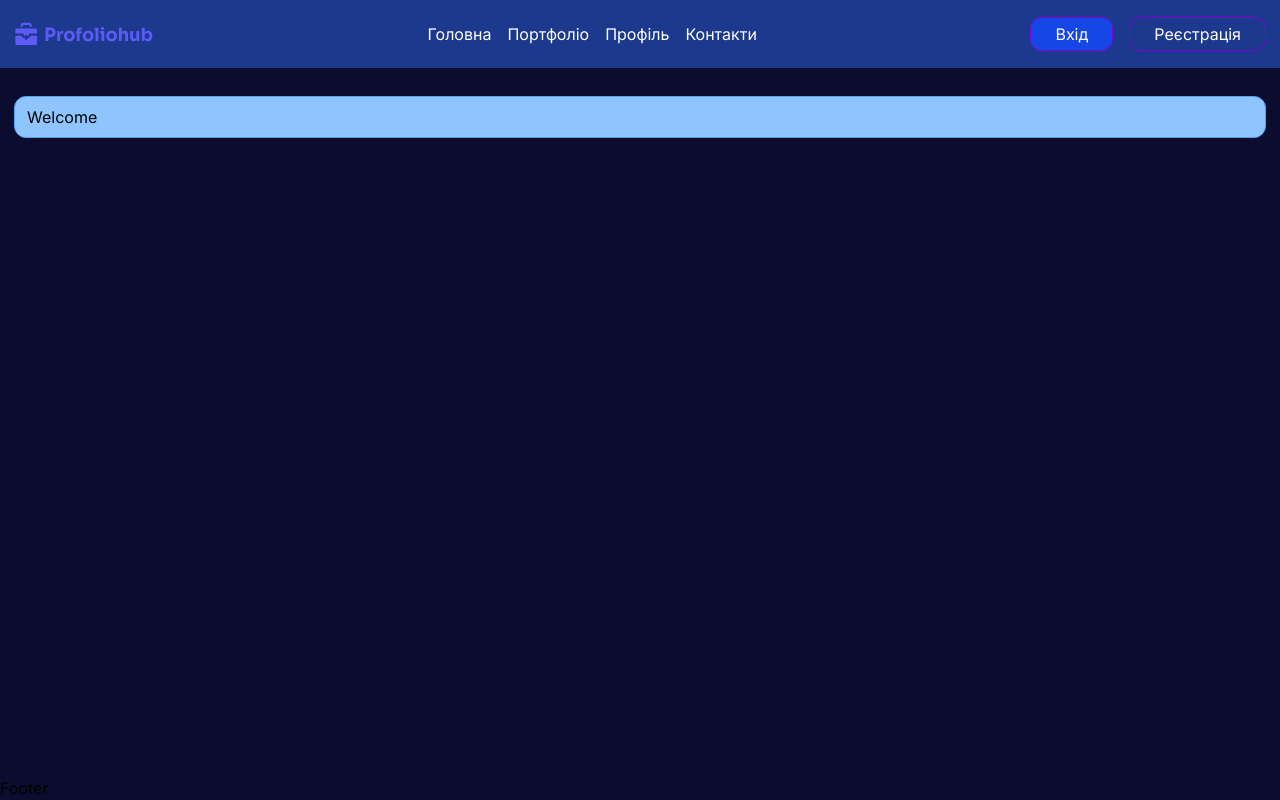
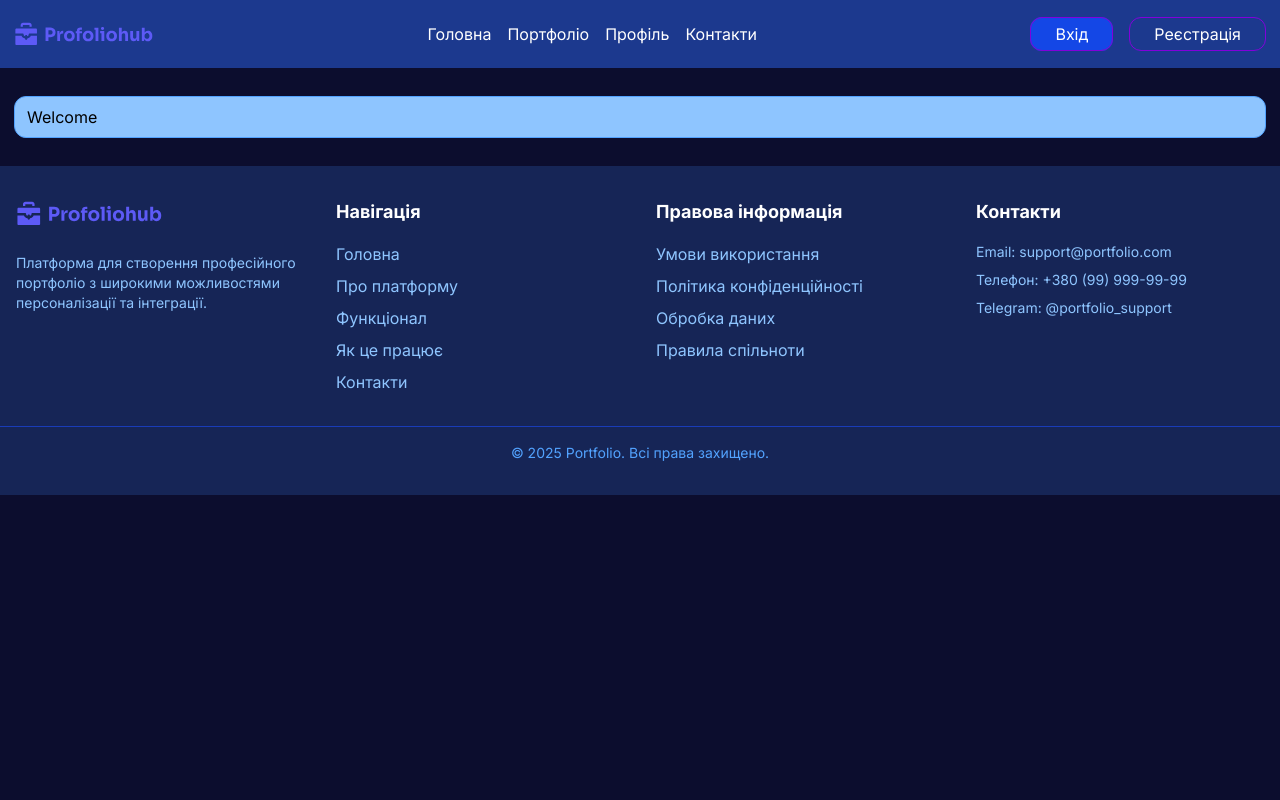
Before and after one commit to Crushitel/profoliohub, a React (Vite) app in the folder client/: page / in a window 1280 px wide. Built offline with nearby package versions, Linux system fonts and the light colour scheme.

Commit message:
Update footer

```diff
--- a/client/src/components/Footer.jsx
+++ b/client/src/components/Footer.jsx
@@ -1,9 +1,119 @@
-import React from 'react'
+import Logo from "/Logo.svg";
+import { Link } from "react-router-dom";
 
 const Footer = () => {
   return (
-    <div className='mt-auto'>Footer</div>
-  )
-}
+    <footer className="bg-blue-950 py-8 text-blue-300">
+      <div className="container mx-auto grid grid-cols-1 gap-8 px-4 sm:grid-cols-2 lg:grid-cols-4">
+        <div>
+          <Link to="/">
+            <img src={Logo} alt="Logo" />
+          </Link>
+          <p className="text-sm mt-6">
+            Платформа для створення професійного портфоліо з широкими
+            можливостями персоналізації та інтеграції.
+          </p>
+        </div>
 
-export default Footer
+        <div>
+          <h3 className="mb-4 text-lg font-bold text-white">Навігація</h3>
+          <ul className="space-y-2">
+            <li>
+              <Link to="/" className="hover:text-white">
+                Головна
+              </Link>
+            </li>
+            <li>
+              <Link to="/about" className="hover:text-white">
+                Про платформу
+              </Link>
+            </li>
+            <li>
+              <Link to="/features" className="hover:text-white">
+                Функціонал
+              </Link>
+            </li>
+            <li>
+              <Link to="/faq" className="hover:text-white">
+                Як це працює
+              </Link>
+            </li>
+            <li>
+              <Link to="/contact" className="hover:text-white">
+                Контакти
+              </Link>
+            </li>
+          </ul>
+        </div>
+
+        <div>
+          <h3 className="mb-4 text-lg font-bold text-white">
+            Правова інформація
+          </h3>
+          <ul className="space-y-2">
+            <li>
+              <Link to="/terms" className="transition-colors hover:text-white">
+                Умови використання
+              </Link>
+            </li>
+            <li>
+              <Link
+                to="/privacy"
+                className="transition-colors hover:text-white"
+              >
+                Політика конфіденційності
+              </Link>
+            </li>
+            <li>
+              <Link to="/data" className="transition-colors hover:text-white">
+                Обробка даних
+              </Link>
+            </li>
+            <li>
+              <Link
+                to="/community"
+                className="transition-colors hover:text-white"
+              >
+                Правила спільноти
+              </Link>
+            </li>
+          </ul>
+        </div>
+
+        <div>
+          <h3 className="mb-4 text-lg font-bold text-white">Контакти</h3>
+          <ul className="space-y-2 text-sm">
+            <li>
+              <a
+                href="mailto:support@portfolio.com"
+                className="hover:text-white"
+              >
+                Email: support@portfolio.com
+              </a>
+            </li>
+            <li>
+              <a href="tel:+380999999999" className="hover:text-white">
+                Телефон: +380 (99) 999-99-99
+              </a>
+            </li>
+            <li>
+              <a
+                href="https://t.me/portfolio_support"
+                target="_blank"
+                rel="noopener noreferrer"
+                className="hover:text-white"
+              >
+                Telegram: @portfolio_support
+              </a>
+            </li>
+          </ul>
+        </div>
+      </div>
+      <div className="container mx-auto mt-8 border-t border-blue-800 pt-4 text-center text-sm text-blue-400">
+        © 2025 Portfolio. Всі права захищено.
+      </div>
+    </footer>
+  );
+};
+
+export default Footer;
```
